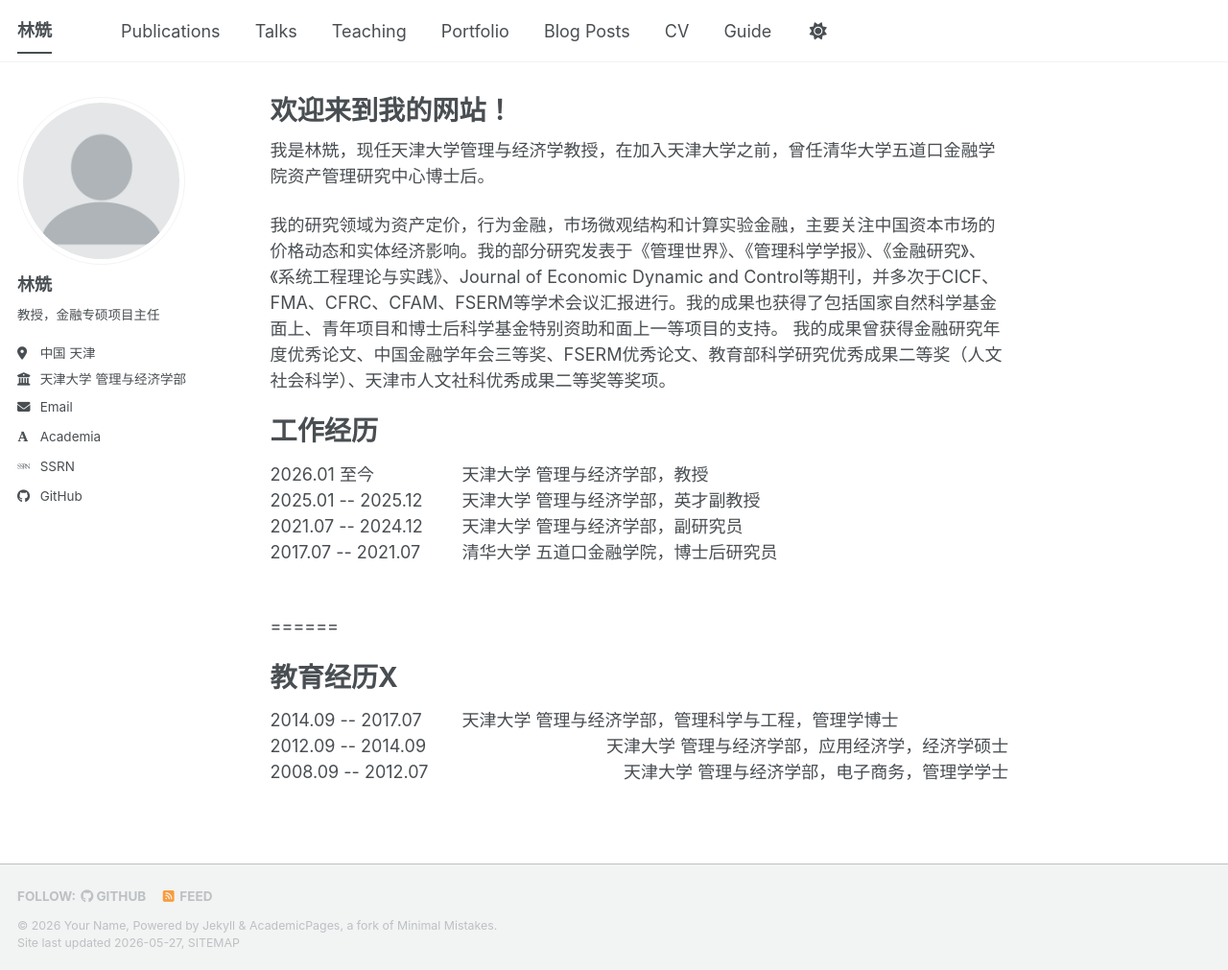
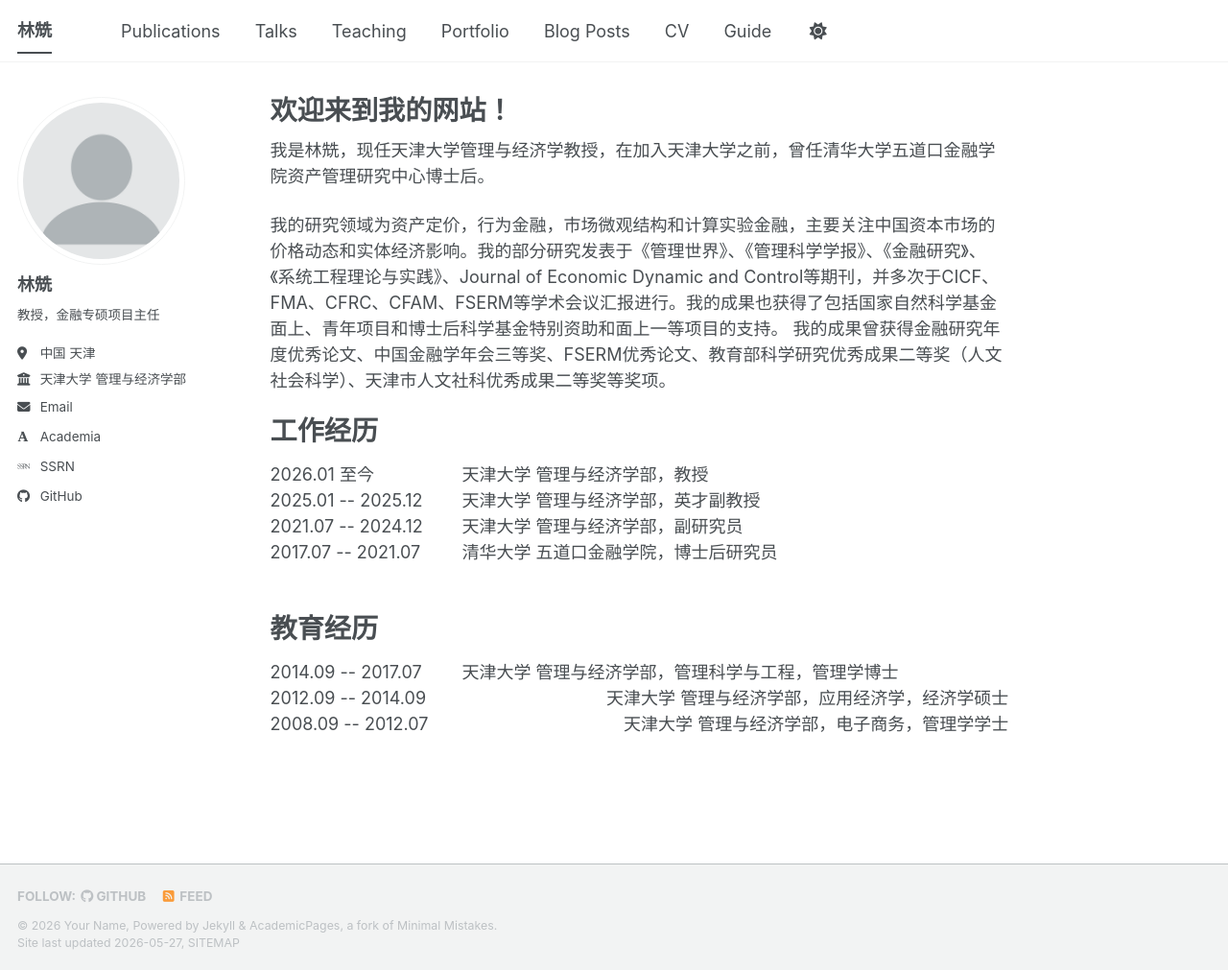
Before and after one commit to LinShen-fin/LinShen-fin.github.io, a Jekyll site: the page built from _pages/about.md, in a window 1280 px wide and 1011 px high. Shown: the whole window at 96% size. Built offline with Jekyll 4.4.1, drawn with Linux system fonts in a browser that asks for light colours; some web fonts are replaced; a script bundle is joined from its source files by our own code; library files that are not in the unit come from our copies.

```diff
--- a/_pages/about.md
+++ b/_pages/about.md
@@ -33,9 +33,8 @@ redirect_from:
 
 <br> <!-- 增加段落间距 -->
 
-======
 
-教育经历X
+教育经历
 ======
 <div style="display: flex; align-items: baseline;">
   <span style="flex-shrink: 0; width: 200px;">2014.09 -- 2017.07</span>
```
